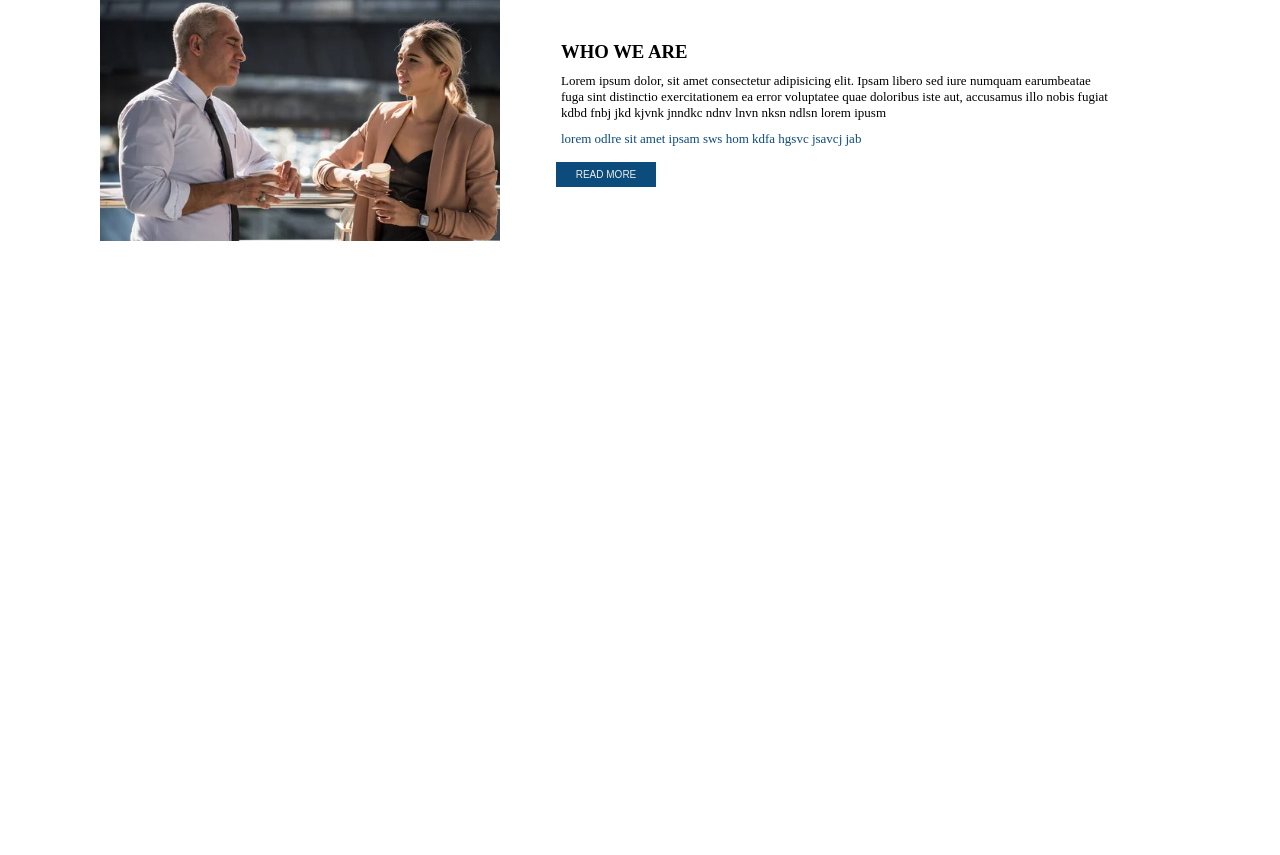
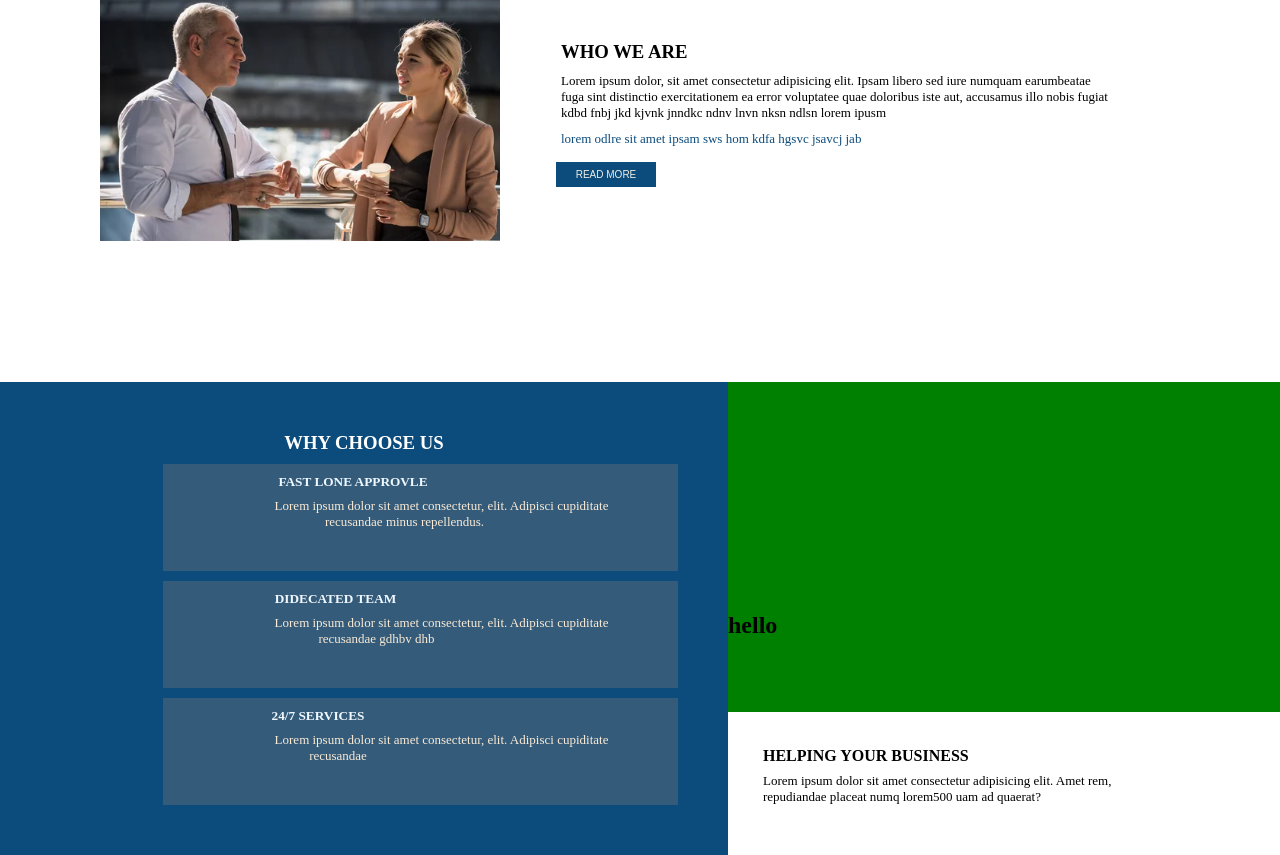
Before and after one commit to arun-kunwar/financialAdvice, a React (Vite) app: page / in a window 1280 px wide. Shown: the part 1439-2294 px from the top of the page. Before the commit the page ends 1821 px from the top, so only its background shows below. Built offline with nearby package versions, Linux system fonts and the light colour scheme.

Commit message:
business-sec-v1

```diff
--- a/src/App.jsx
+++ b/src/App.jsx
@@ -1,6 +1,7 @@
 import React from 'react'
 import Nav from './componets/NavBar/Nav'
 import Intro from './componets/Intro/intro'
+import Business from './componets/Business/business'
 
 function App() {
   return (
@@ -8,6 +9,7 @@ function App() {
 
       <Nav />
       <Intro />
+      <Business />
 
 
     </>
--- /dev/null
+++ b/src/componets/Business/business.css
@@ -0,0 +1,116 @@
+/* service-container */
+.service {
+    display: flex;
+    /* height: 200px; */
+
+
+}
+
+.service .service-one {
+
+    background-color: #0c4c7c;
+    height: inherit;
+    width: 50%;
+}
+
+.service-one {
+    text-align: center;
+    padding: 50px;
+    color: white;
+}
+
+.list-1 {
+    height: 107px;
+    width: 495px;
+    background-color: #345b79;
+    padding-left: 20px;
+    margin: 10px 0 0 113px
+}
+
+.list-1 h5 {
+    text-transform: uppercase;
+    padding: 10px 155px 0 0;
+    color: aliceblue;
+}
+
+.list-1 p {
+    font-size: small;
+    padding: 8px 48px 0 70px;
+    color: antiquewhite;
+}
+
+.list-1 span {
+    padding-right:74px ;
+}
+.list-2 {
+    height: 107px;
+    width: 495px;
+    background-color: #345b79;
+    padding-left: 20px;
+    margin: 10px 0 0 113px
+}
+
+.list-2 h5 {
+    text-transform: uppercase;
+    padding: 10px 190px 0 0;
+    color: aliceblue;
+}
+
+.list-2 p {
+    font-size: small;
+    padding: 8px 48px 0 70px;
+    color: antiquewhite;
+}
+
+.list-2 span {
+    padding-right: 130px;
+}
+.list-3 {
+    height: 107px;
+    width: 495px;
+    background-color: #345b79;
+    padding-left: 20px;
+    margin: 10px 0 0 113px
+}
+
+.list-3 h5 {
+    text-transform: uppercase;
+    padding: 10px 225px 0 0;
+    color: aliceblue;
+}
+
+.list-3 p {
+    font-size: small;
+    padding: 8px 48px 0 70px;
+    color: antiquewhite;
+}
+
+.list-3 span {
+    padding-right: 207px;
+}
+
+
+.service-video {
+    background-color: green;
+    height: 100px;
+    width: 100%;
+    /* background-image: url(../images/bg-section.png); */
+    padding-top: 230px;
+}
+.service .service-two {
+    background-color: white;
+    height: inherit;
+    width: 50%;
+
+}
+.service-details h4{
+    padding: 35px 0 0 35px;
+}
+.service-details p{
+
+    padding: 8px 0 0 35px;
+    font-size: small;
+}
+.service-details span{
+    display: inline-block;
+}
--- /dev/null
+++ b/src/componets/Business/business.jsx
@@ -0,0 +1,46 @@
+import React from 'react'
+import './business.css'
+function business() {
+    return (
+        <>  <section className='service'>
+            <div className='service-one'>
+                <h3>WHY CHOOSE US</h3>
+                <div className="service-lists"></div>
+                <div className='sl-container'>
+                    <div className="lists list-1">
+                        <h5> fast Lone approvle</h5>
+                        <p>Lorem ipsum dolor sit amet consectetur,  elit. Adipisci <span>cupiditate recusandae minus repellendus. </span>
+                        </p>
+                    </div>
+                    <div className='lists list-2'>
+                        <h5> DIDECATED TEAM </h5>
+                        <p>Lorem ipsum dolor sit amet consectetur,  elit. Adipisci <span>cupiditate recusandae gdhbv dhb  </span>
+                        </p>
+
+                    </div>
+                    <div className='lists list-3'>
+                    <h5> 24/7 SERVICES</h5>
+                    <p>Lorem ipsum dolor sit amet consectetur,  elit. Adipisci <span>cupiditate recusandae  </span>
+                    </p> </div>
+
+                </div>
+            </div>
+            <div className='service-two'>
+                <div className="service-video">
+                    <h1>hello</h1>
+
+
+                </div>
+                <div className="service-details">
+                    <h4>HELPING YOUR BUSINESS</h4>
+                    <p>Lorem ipsum dolor sit amet consectetur adipisicing elit. Amet rem, <span>repudiandae placeat numq  lorem500 uam ad quaerat?</span></p>
+                </div>
+            </div>
+            </section>
+
+        </>
+
+  )
+}
+
+export default business
--- a/src/componets/Intro/intro.jsx
+++ b/src/componets/Intro/intro.jsx
@@ -71,17 +71,10 @@ function body() {
 
           </p>
           <input type="button" value='READ MORE' className='readmore' />
-          {/* <h3 >WHO WE ARE</h3> <br />
-          <p > Lorem ipsum dolor, sit amet consectetur adipisicing elit. Ipsam libero sed iure  numquam earumbeatae fuga sint distinctio exercitationem ea error voluptatee quae doloribus iste aut, accusamus illo nobis fugiat kdbd fnbj jkd kjvnk jnndkc  ndnv lnvn nksn ndlsn lorem ipusm
-             <span>lorem odlre sit amet ipsam sws hom kdfa hgsvc jsavcj jab</span>
-
-          </p>
 
 
- */}
-
         </div>
-        <div c></div>
+        <div ></div>
 
 
       </section>
```
